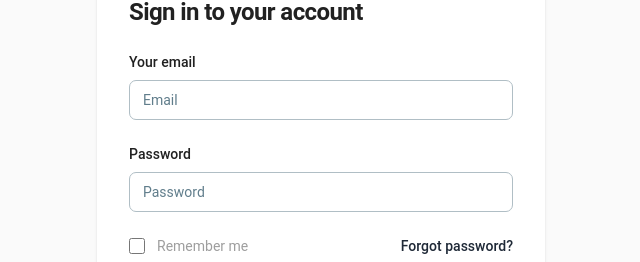
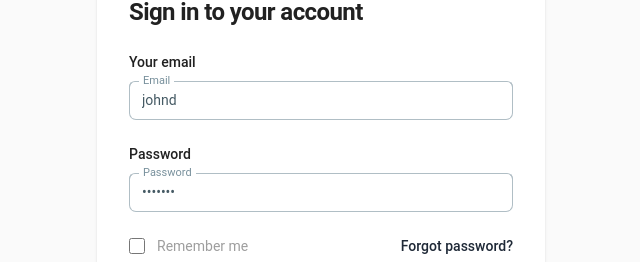
Before and after one commit to Hilalfadilah/E-commorce-reactjs, a React (Vite) app: page /login in a window 1280 px wide. Shown: the part 248-510 px from the top of the page, without its empty margins (319-959 px from the left). Built offline with nearby package versions, Linux system fonts and the light colour scheme.

Commit message:
add value

```diff
--- a/src/pages/login/index.jsx
+++ b/src/pages/login/index.jsx
@@ -51,6 +51,7 @@ const Login = () => {
                   name="email"
                   id="email"
                   required=""
+                  value="johnd"
                 />
               </div>
               <div>
@@ -67,6 +68,7 @@ const Login = () => {
                   color="blue"
                   label="Password"
                   required=""
+                  value="m38rmF$"
                 />
               </div>
               <div className="flex items-center justify-between">
```
